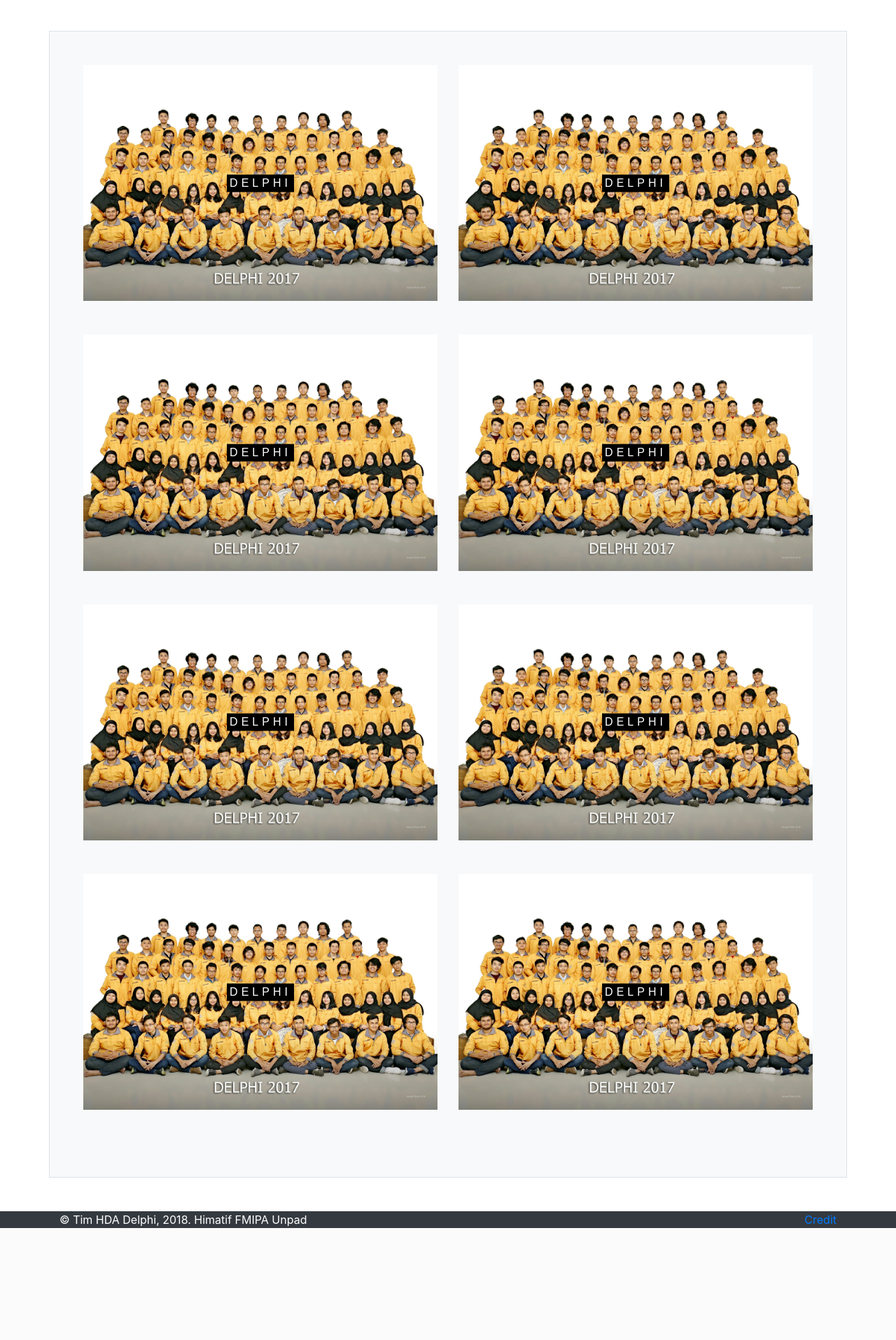
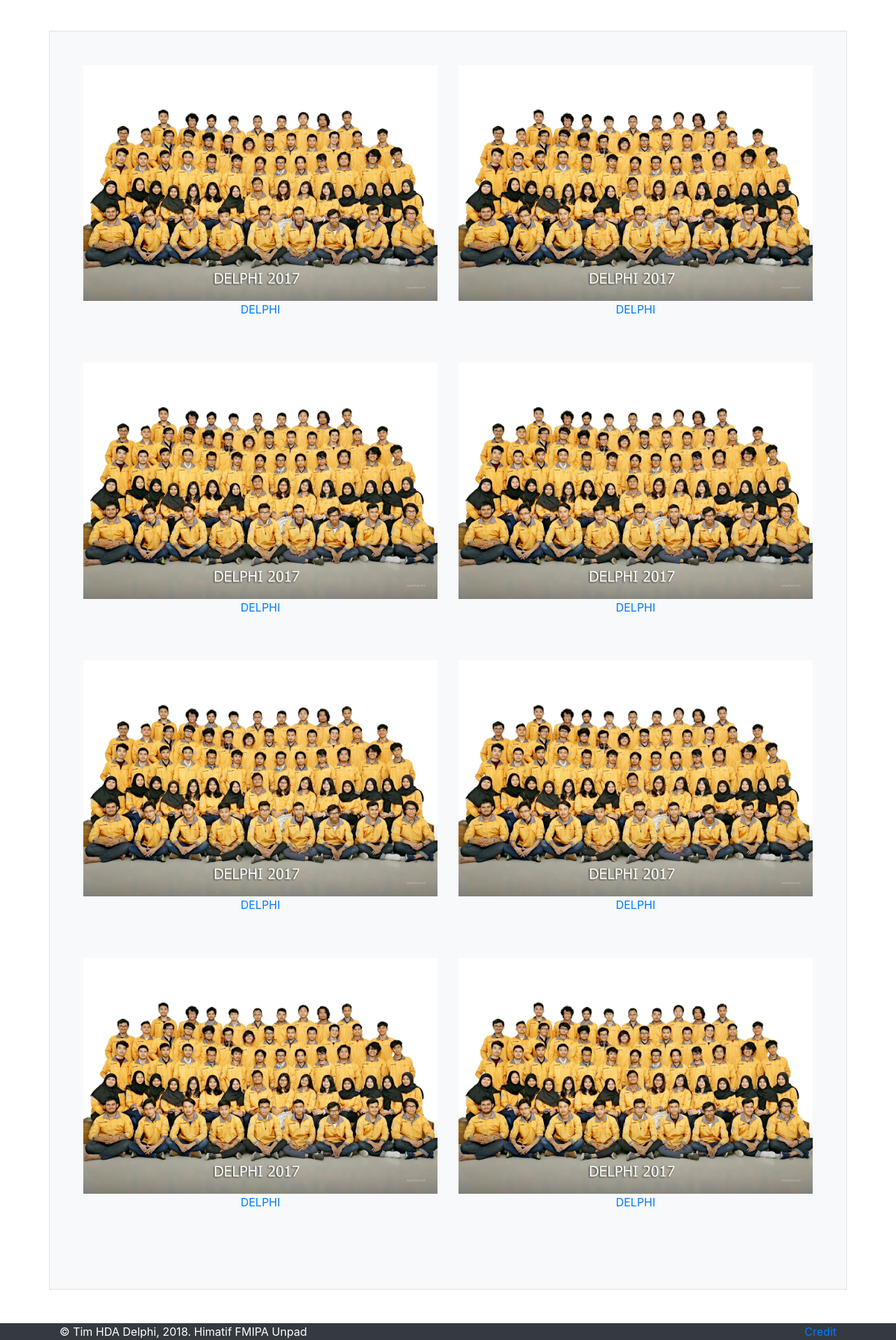
Before and after one commit to fyfirman/hda-website, a CodeIgniter app: page /hda-website/anggota in a window 1280 px wide. Shown: the part 56-1971 px from the top of the page at 70% size. Before the commit the page ends 1811 px from the top, so only its background shows below. Run offline with CodeIgniter, Linux system fonts and the light colour scheme; some libraries are stand-ins or nearby versions.

Commit message:
Add link anggota angkatan

```diff
--- a/application/views/anggota/selection.php
+++ b/application/views/anggota/selection.php
@@ -6,12 +6,14 @@
 					<div class="row">
 						<?php for ($i = 0; $i < 8; $i++) : ?>
 						<div class="col-lg-6 mb-5">
+							<a href="<?php echo site_url('anggota/2012'); ?>">
 							<div class="thumbnail text-center">
 								<img class="mh-100 mw-100" src="<?php echo site_url('images/fotang.jpg'); ?>" alt="" >
-								<div class="tulis px-1 ">
+								<div class="text-overlay selection-angkatan px-1 ">
 									<p>DELPHI</p>
 								</div>
 							</div>
+							</a>
 						</div>
 						<?php endfor ?>
 					</div>
```
